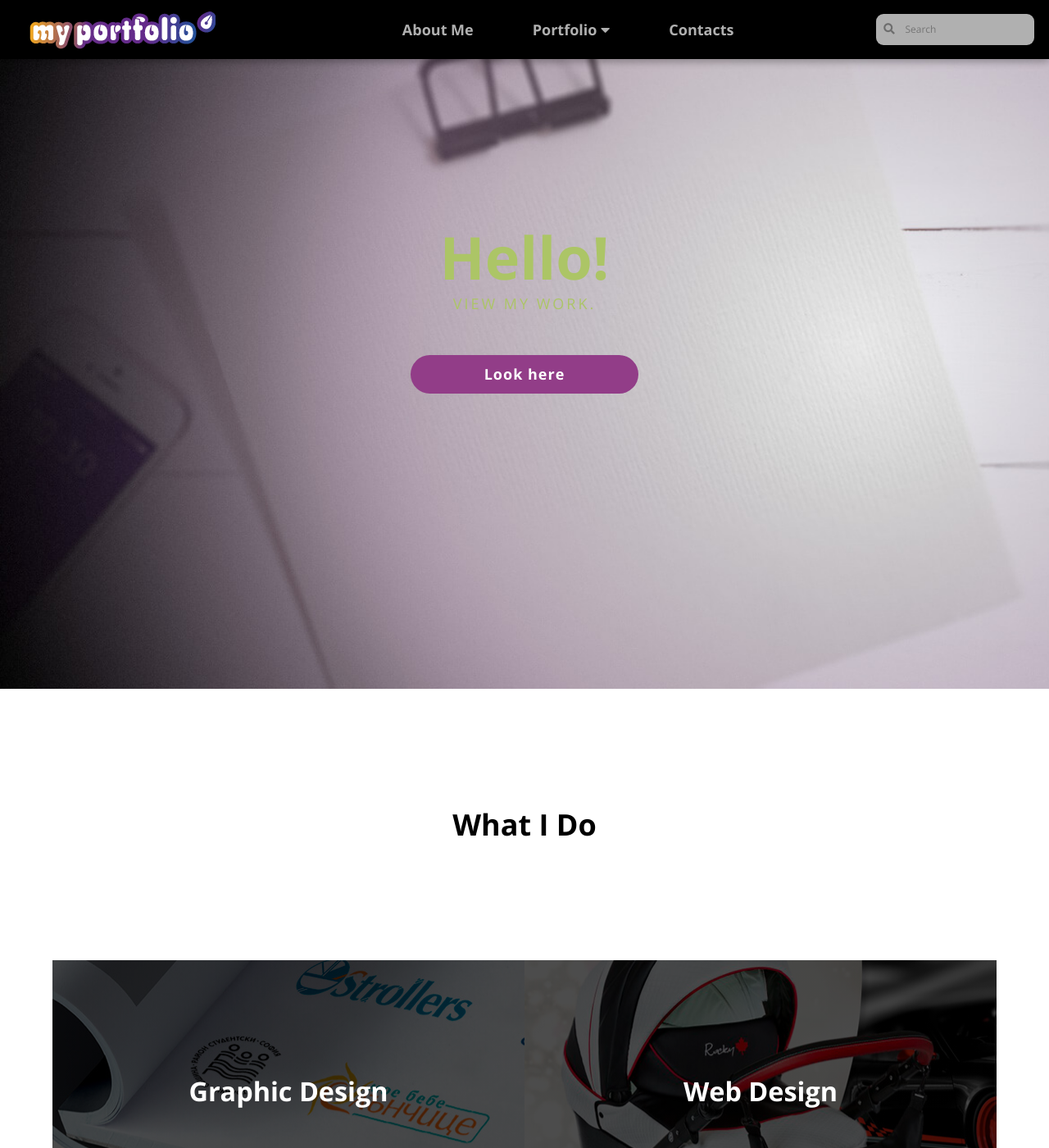
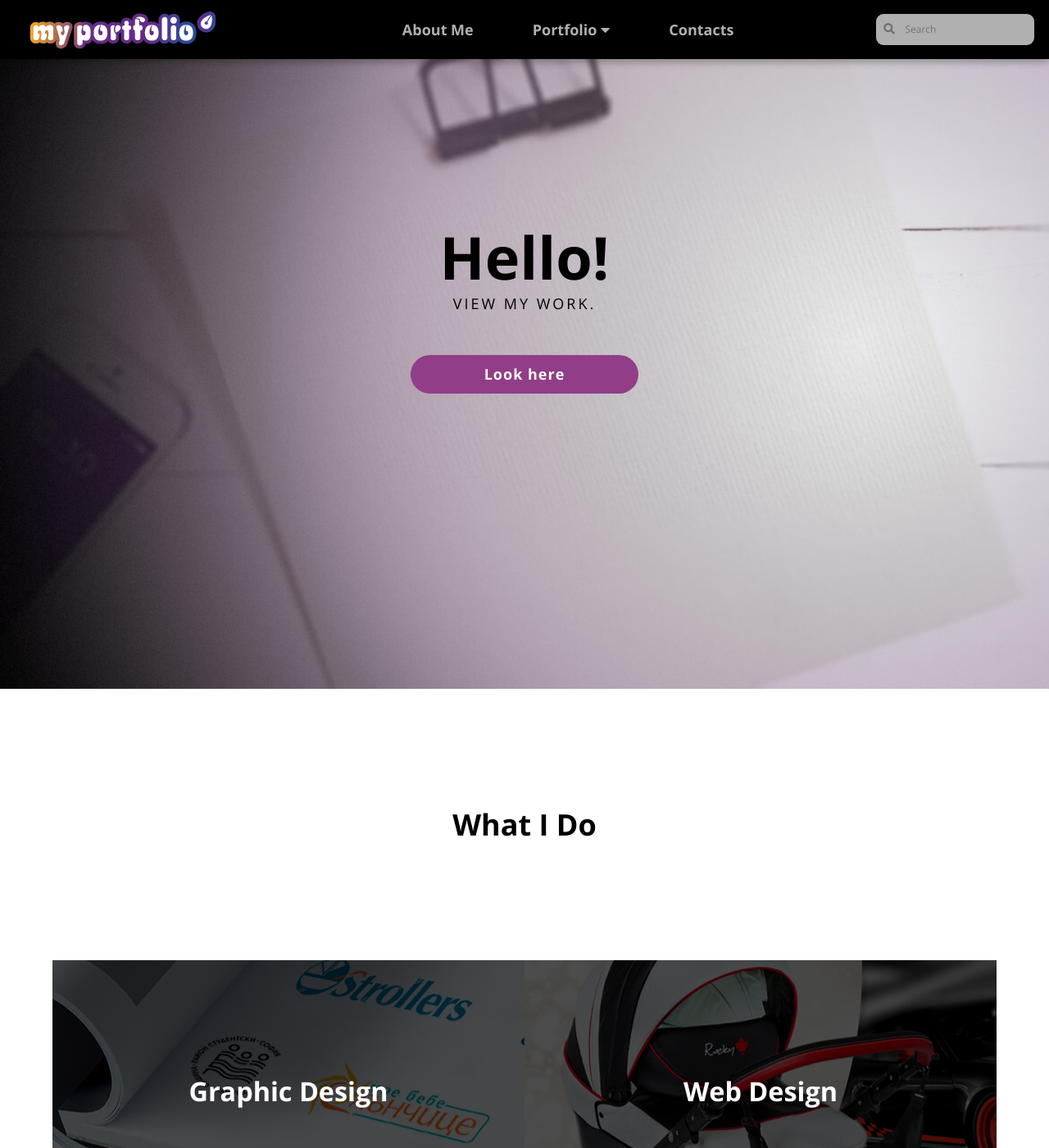
Before and after one commit to LiliyaMilanova/myportfolio, a Jekyll site: the page built from index.html, in a window 1280 px wide and 1400 px high. Shown: the whole window at 82% size. Built offline with Jekyll 4.4.1, drawn with Linux system fonts in a browser that asks for light colours; nearby versions of some CDN libraries.

Commit message:
Update styles.css

```diff
--- a/css/styles.css
+++ b/css/styles.css
@@ -30,12 +30,12 @@ body {
 .header h1 {
     font-size: 4rem;
     font-weight: bold;
-    color: rgb(172, 197, 102);
+    color: rgb(0, 0, 0);
     margin: 0;
 }
 
 .header p {
-    color: rgb(172, 197, 102);
+    color: rgb(0, 0, 0);
     text-transform: uppercase;
     letter-spacing: 3px;
 }
```
